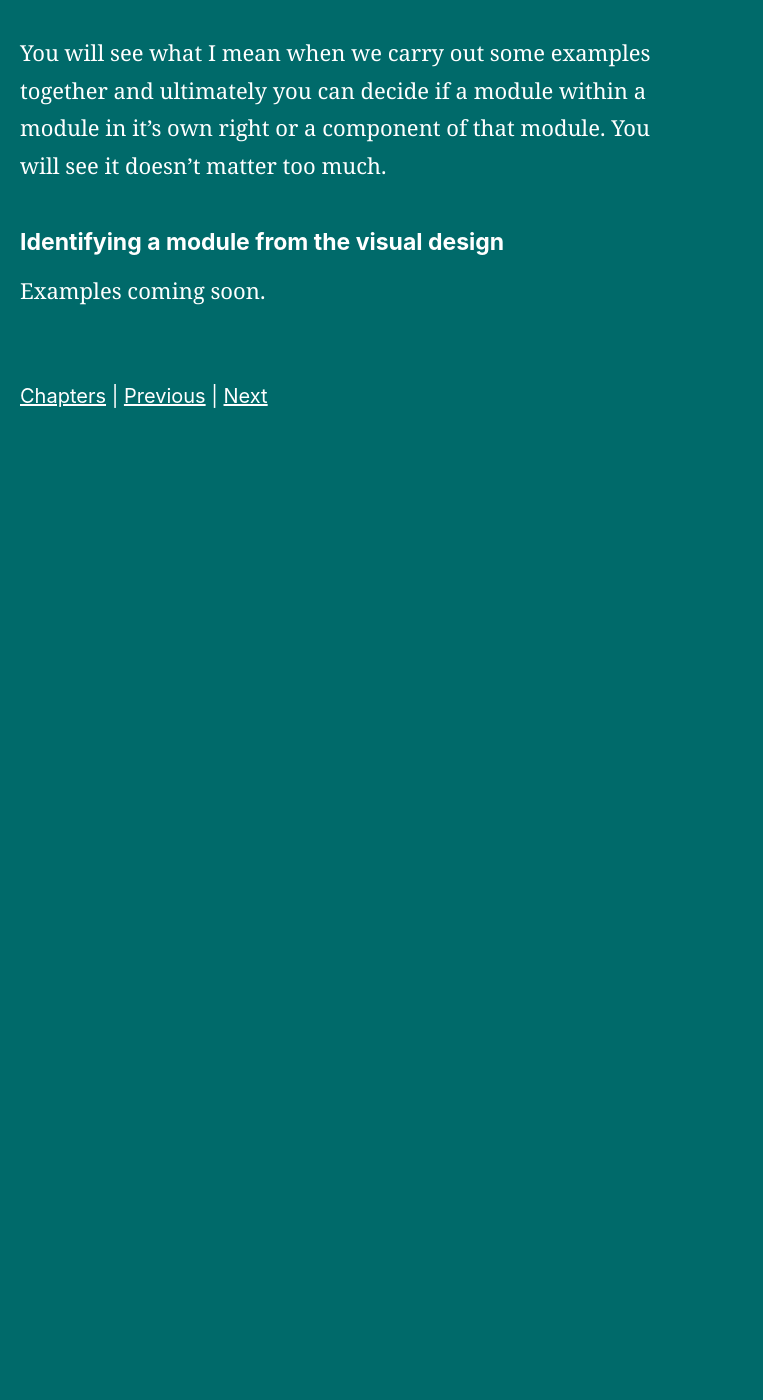
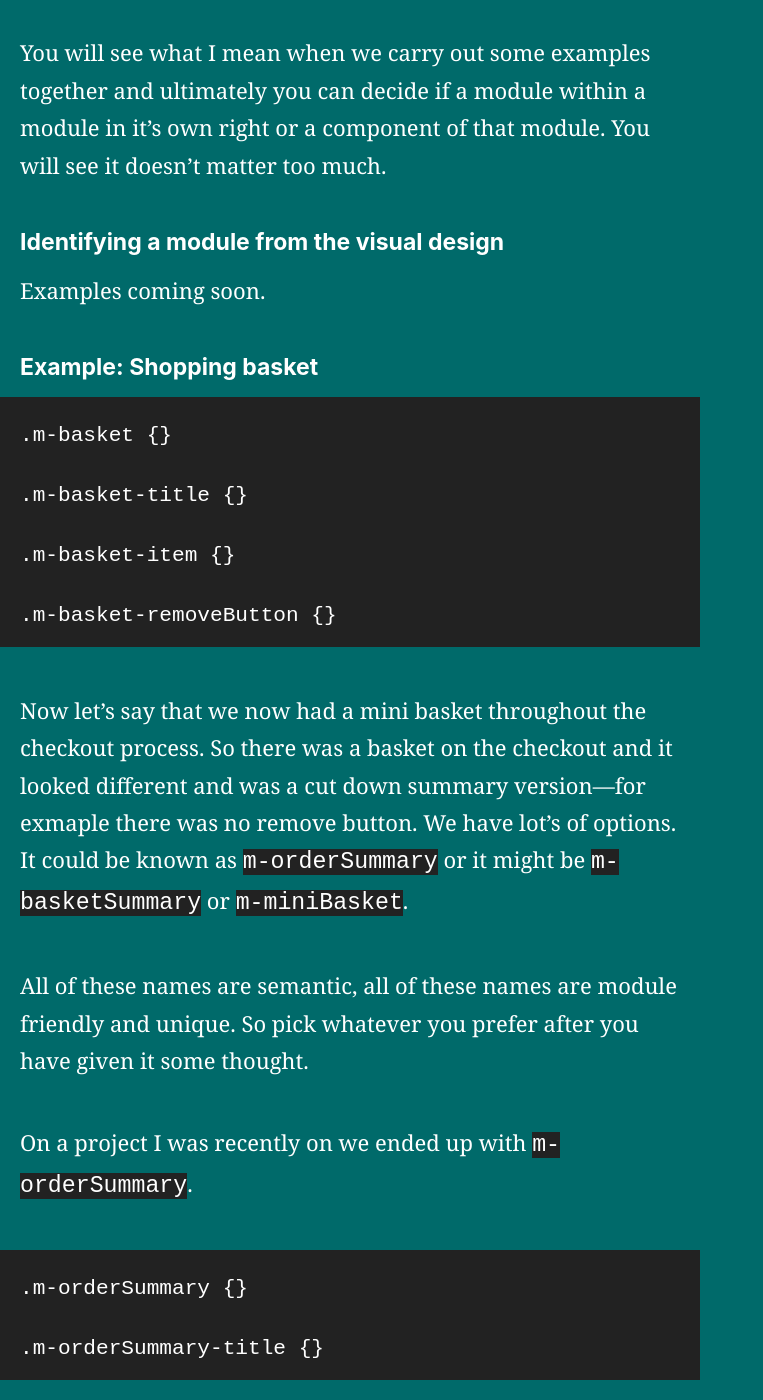
Before and after one commit to adamsilver/maintainablecss.com-jekyll, a Jekyll site: the page built from _posts/2016-01-07-module.md, in a window 1280 px wide and 1400 px high, scrolled down 755 px. Shown: the whole window, without its empty margins (0-763 px from the left). Built offline with Jekyll 4.4.1, drawn with Linux system fonts in a browser that asks for light colours; before the commit the page ends 1193 px from its top, so only the background shows below that.

Commit message:
module update

```diff
--- a/_posts/2016-01-07-module.md
+++ b/_posts/2016-01-07-module.md
@@ -17,3 +17,23 @@ You will see what I mean when we carry out some examples together and ultimately
 ## Identifying a module from the visual design
 
 Examples coming soon.
+
+## Example: Shopping basket
+
+	.m-basket {}
+
+	.m-basket-title {}
+
+	.m-basket-item {}
+
+	.m-basket-removeButton {}
+
+Now let's say that we now had a mini basket throughout the checkout process. So there was a basket on the checkout and it looked different and was a cut down summary version&mdash;for exmaple there was no remove button. We have lot's of options. It could be known as `m-orderSummary` or it might be `m-basketSummary` or `m-miniBasket`.
+
+All of these names are semantic, all of these names are module friendly and unique. So pick whatever you prefer after you have given it some thought.
+
+On a project I was recently on we ended up with `m-orderSummary`.
+
+	.m-orderSummary {}
+
+	.m-orderSummary-title {}
```
Also changed, not shown: 2 other files.
